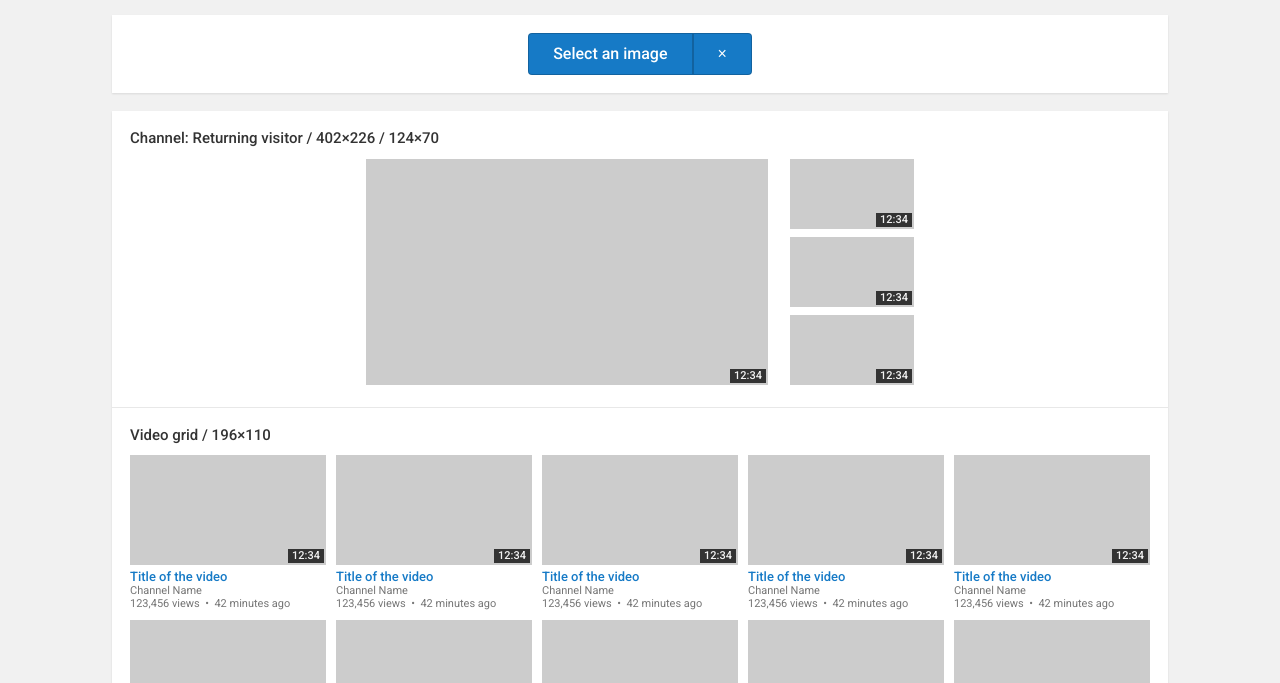
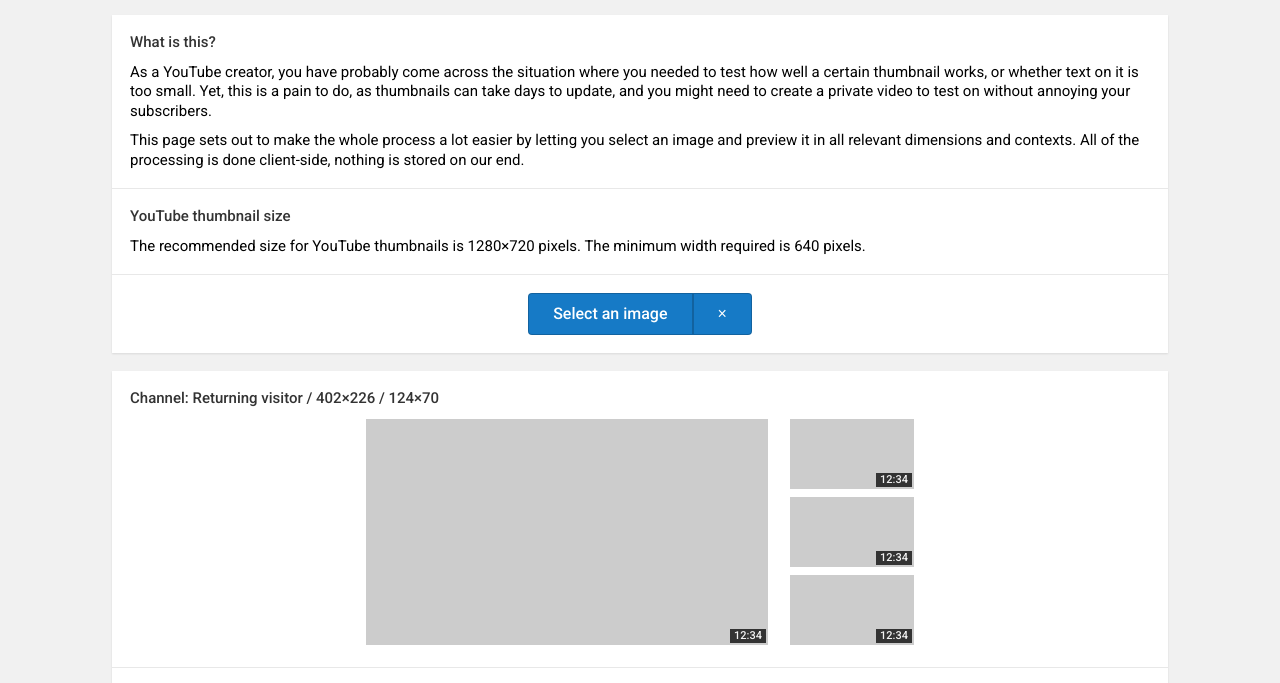
Before and after one commit to meyfa/youtube-thumbnail-preview, a website: page index.html in a window 1280 px wide. Shown: the part 53-736 px from the top of the page. Drawn offline with nearby package versions, Linux system fonts and the light colour scheme.

Commit message:
Add site description and dimensions guide

```diff
--- a/app/app.css
+++ b/app/app.css
@@ -91,7 +91,7 @@
 
 
 
-h2 {
+.box h2 {
     display: block;
     margin: 0;
     padding-bottom: 10px;
@@ -100,6 +100,17 @@
     line-height: 1.3em;
     text-align: left;
     color: #333;
+}
+
+.box p {
+    display: block;
+    margin: 0 0 10px;
+    font-size: 15px;
+    text-align: left;
+    line-height: 1.3em;
+}
+.box p:last-child {
+    margin: 0;
 }
 
 
--- a/index.html
+++ b/index.html
@@ -20,6 +20,37 @@
         <!-- UPLOAD AREA -->
         <div class="box">
 
+            <div class="box-sec">
+
+                <h2>What is this?</h2>
+
+                <p>
+                    As a YouTube creator, you have probably come across
+                    the situation where you needed to test how well a certain
+                    thumbnail works, or whether text on it is too small.
+                    Yet, this is a pain to do, as thumbnails can take days to
+                    update, and you might need to create a private video to test
+                    on without annoying your subscribers.
+                </p>
+                <p>
+                    This page sets out to make the whole process a lot easier
+                    by letting you select an image and preview it in all
+                    relevant dimensions and contexts. All of the processing is
+                    done client-side, nothing is stored on our end.
+                </p>
+
+            </div>
+            <div class="box-sec">
+
+                <h2>YouTube thumbnail size</h2>
+
+                <p>
+                    The recommended size for YouTube thumbnails is
+                    1280&times;720 pixels. The minimum width required is 640
+                    pixels.
+                </p>
+
+            </div>
             <div class="box-sec">
 
                 <div class="btngroup">
```
